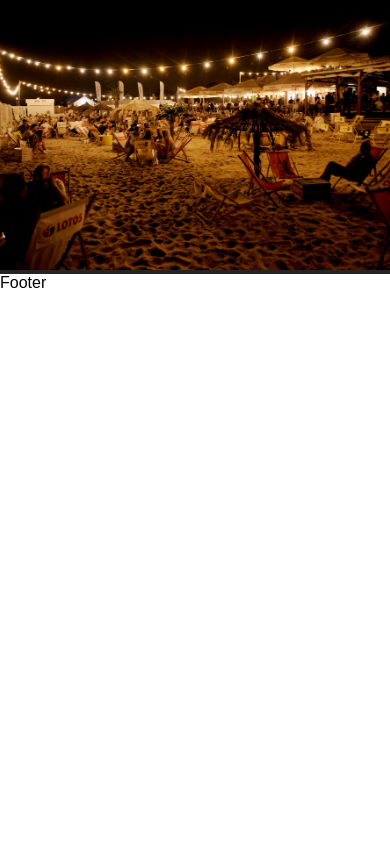
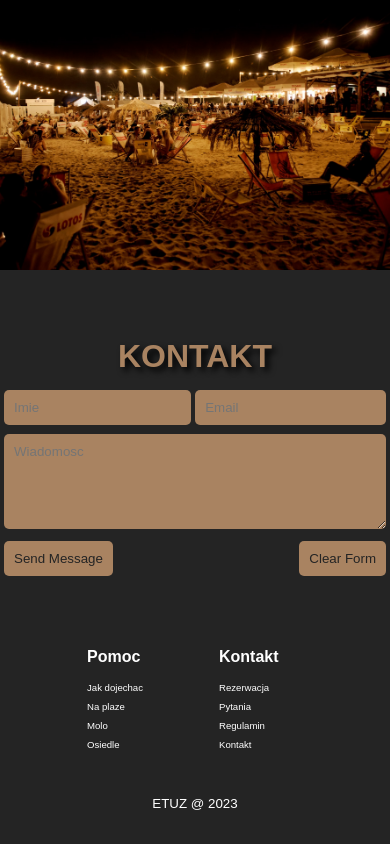
Before and after one commit to etuzimek/apartament3, a React (Create React App) app: page / in a window 390 px wide. Shown: the part 1936-2780 px from the top of the page. Before the commit the page ends 2228 px from the top, so only its background shows below. Built offline with nearby package versions, Linux system fonts and the light colour scheme.

Commit message:
Footer with Contact

```diff
--- a/src/App.js
+++ b/src/App.js
@@ -5,7 +5,7 @@ import Home from "./components/pages/Home";
 import Apartment from "./components/pages/Apartment";
 import Gallery from "./components/pages/Gallery";
 import Rules from "./components/pages/Rules";
-import Contact from "./components/pages/Contact";
+import ContactDetails from "./components/pages/ContactDetails";
 
 function App() {
   return (
@@ -16,7 +16,7 @@ function App() {
         <Route path="apartment" element={<Apartment />} />
         <Route path="gallery" element={<Gallery />} />
         <Route path="rules" element={<Rules />} />
-        <Route path="contact" element={<Contact />} />
+        <Route path="contact" element={<ContactDetails />} />
       </Routes>
     </BrowserRouter>
   );
--- /dev/null
+++ b/src/components/Contact.css
@@ -0,0 +1,45 @@
+.contact {
+  text-transform: uppercase;
+  color: #a98361;
+  padding-bottom: 10px;
+  text-shadow: 4px 4px 6px rgba(0, 0, 0, 1);
+}
+.contact-container {
+  background-color: #242424;
+  height: calc(100vh - 80px);
+  padding: 8rem 0 2rem 0;
+  display: flex;
+  flex-direction: column;
+  align-items: center;
+}
+.contact-form input,
+textarea {
+  background-color: #a98361;
+  color: #242424;
+  margin: 4px;
+  padding: 10px;
+  border-radius: 5px;
+  border: transparent;
+  outline: none;
+}
+.contact-details input {
+  width: 48%;
+}
+.contact-details input:last-child {
+  width: 49%;
+  margin: 5px 0;
+}
+.contact-subject input,
+textarea {
+  width: 98%;
+}
+.contact-confirm {
+  display: flex;
+  justify-content: space-between;
+  list-style: none;
+}
+@media screen and (min-width: 500px) {
+  .contact-confirm:last-child input {
+    margin-right: 10px;
+  }
+} ;
--- /dev/null
+++ b/src/components/Footer.css
@@ -0,0 +1,116 @@
+.footer-container {
+  background-color: #242424;
+  padding: 4rem 0 2rem 0;
+  display: flex;
+  flex-direction: column;
+  justify-content: center;
+  align-items: center;
+}
+
+.footer-subscription-heading {
+  margin-bottom: 24px;
+  font-size: 24px;
+}
+
+.footer-subscription-text {
+  margin-bottom: 24px;
+  font-size: 20px;
+}
+
+.footer-input {
+  padding: 8px 20px;
+  border-radius: 2px;
+  margin-right: 10px;
+  outline: none;
+  border: none;
+  font-size: 18px;
+  margin-bottom: 16px;
+  border: 1px solid #fff;
+}
+
+.footer-links {
+  width: 100%;
+  max-width: 1000px;
+  display: flex;
+  justify-content: center;
+  margin: 20px;
+}
+
+.footer-link-wrapper {
+  display: flex;
+}
+
+.footer-link-items {
+  display: flex;
+  flex-direction: column;
+  align-items: flex-start;
+  margin: 16px;
+  text-align: left;
+  width: 160px;
+  box-sizing: border-box;
+}
+
+.footer-link-items h2 {
+  margin-bottom: 16px;
+}
+
+.footer-link-items > h2 {
+  color: #fff;
+}
+
+.footer-link-items a {
+  color: #fff;
+  text-decoration: none;
+  margin-bottom: 0.5rem;
+}
+
+.footer-link-items a:hover {
+  color: #e9e9e9;
+  transition: 0.3s ease-out;
+}
+
+.footer-email-form h2 {
+  margin-bottom: 2rem;
+}
+
+.footer-input::placeholder {
+  color: #b1b1b1;
+}
+
+.website-rights {
+  color: #fff;
+  margin-bottom: 16px;
+}
+
+@media screen and (max-width: 768px) {
+  .footer-links {
+    padding-top: 2rem;
+  }
+
+  .footer-link-wrapper {
+    align-items: center;
+    flex-direction: row;
+  }
+  .footer-link-items {
+    width: 100px;
+  }
+  .footer-link-items:last-child {
+    margin-right: 0px;
+  }
+
+  .footer-link-items h2 {
+    font-size: 1rem;
+  }
+
+  .footer-link-items a {
+    font-size: 0.6rem;
+  }
+
+  .social-media-wrap {
+    flex-direction: column;
+  }
+
+  .social-icon-link {
+    display: none;
+  }
+}
--- a/src/components/Footer.js
+++ b/src/components/Footer.js
@@ -1,9 +1,74 @@
-import React from 'react'
+import React from "react";
+import { Link } from "react-router-dom";
+import "./Footer.css";
+import "./Contact.css";
 
 function Footer() {
   return (
-    <div>Footer</div>
-  )
+    <>
+      <div className="footer-container">
+        <h1 className="contact">Kontakt</h1>
+        <form
+          className="contact-form"
+          action="https://formsubmit.co/edwardtuzimek@gmail.com"
+          method="POST"
+        >
+          <div className="contact-details">
+            <input
+              type="hidden"
+              name="_next"
+              value="https://sea-apart.web.app/thankyou.html"
+            />
+            <input type="hidden" name="_captcha" value="false"></input>
+            <input type="text" name="name" placeholder="Imie" required />
+            <input type="text" name="email" placeholder="Email" required />
+          </div>
+          <div>
+            <textarea
+              rows="5"
+              cols="50"
+              name="message"
+              placeholder="Wiadomosc"
+              required
+            />
+          </div>
+          <div>
+            <ul className="contact-confirm">
+              <li>
+                <input type="submit" value="Send Message" />
+              </li>
+              <li>
+                <input type="reset" value="Clear Form" />
+              </li>
+            </ul>
+          </div>
+        </form>
+        <div className="footer-links">
+          <div className="footer-link-wrapper">
+            <div className="footer-link-items">
+              <h2>Pomoc</h2>
+              <Link to="/">Jak dojechac</Link>
+              <Link to="/">Na plaze</Link>
+              <Link to="/">Molo</Link>
+              <Link to="/">Osiedle</Link>
+            </div>
+            <div className="footer-link-items">
+              <h2>Kontakt</h2>
+              <Link to="/">Rezerwacja</Link>
+              <Link to="/">Pytania</Link>
+              <Link to="/">Regulamin</Link>
+              <Link to="/">Kontakt</Link>
+            </div>
+          </div>
+        </div>
+        <section>
+          <div>
+            <small className="website-rights">ETUZ @ 2023</small>
+          </div>
+        </section>
+      </div>
+    </>
+  );
 }
 
-export default Footer
+export default Footer;
--- /dev/null
+++ b/src/components/pages/ContactDetails.js
@@ -0,0 +1,9 @@
+import React from 'react'
+
+function ContactDetails() {
+  return (
+    <div>ContactDetails</div>
+  )
+}
+
+export default ContactDetails
```
Also changed, not shown: src/components/Contact.js (renamed from src/components/pages/Contact.js).
